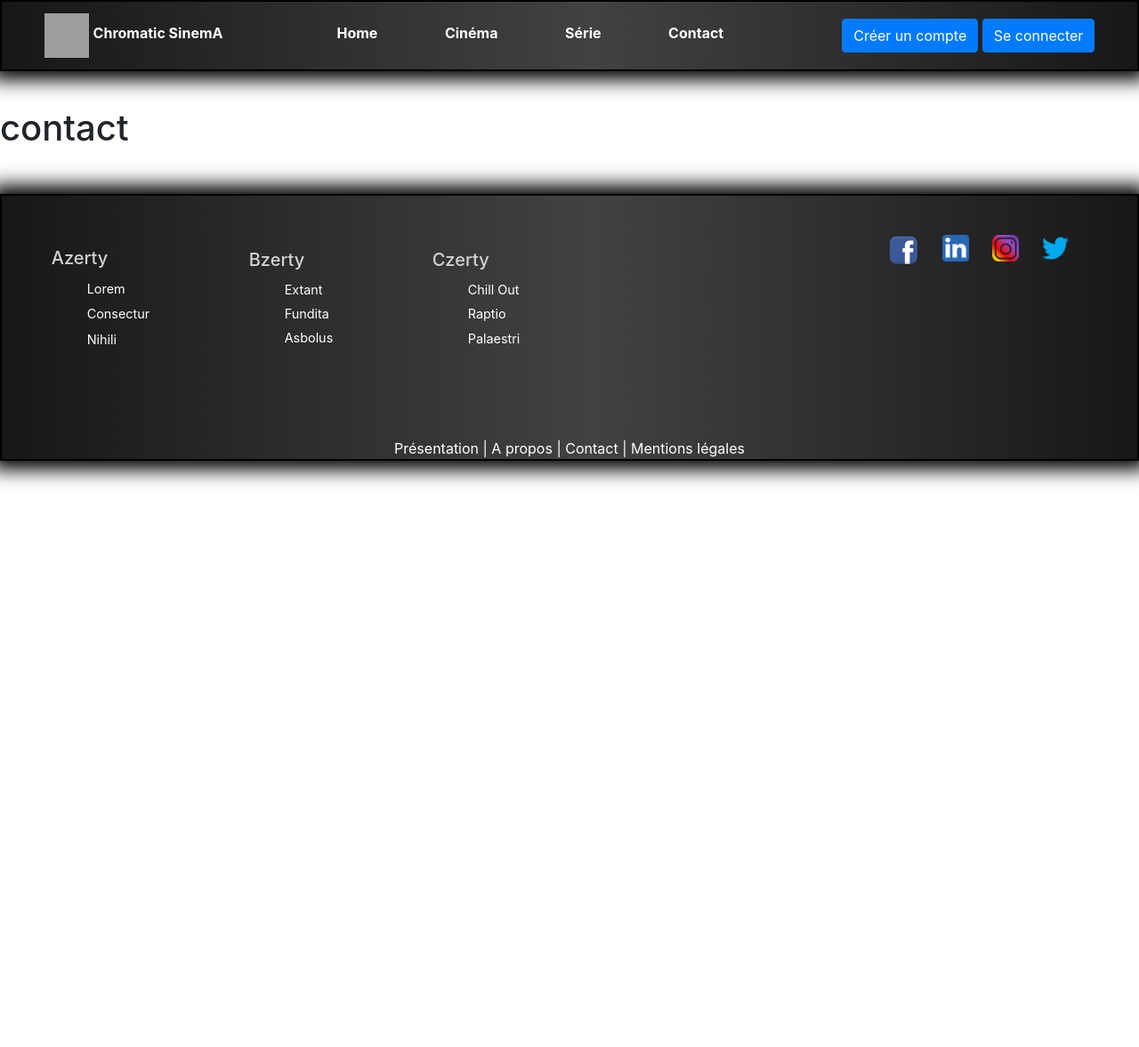
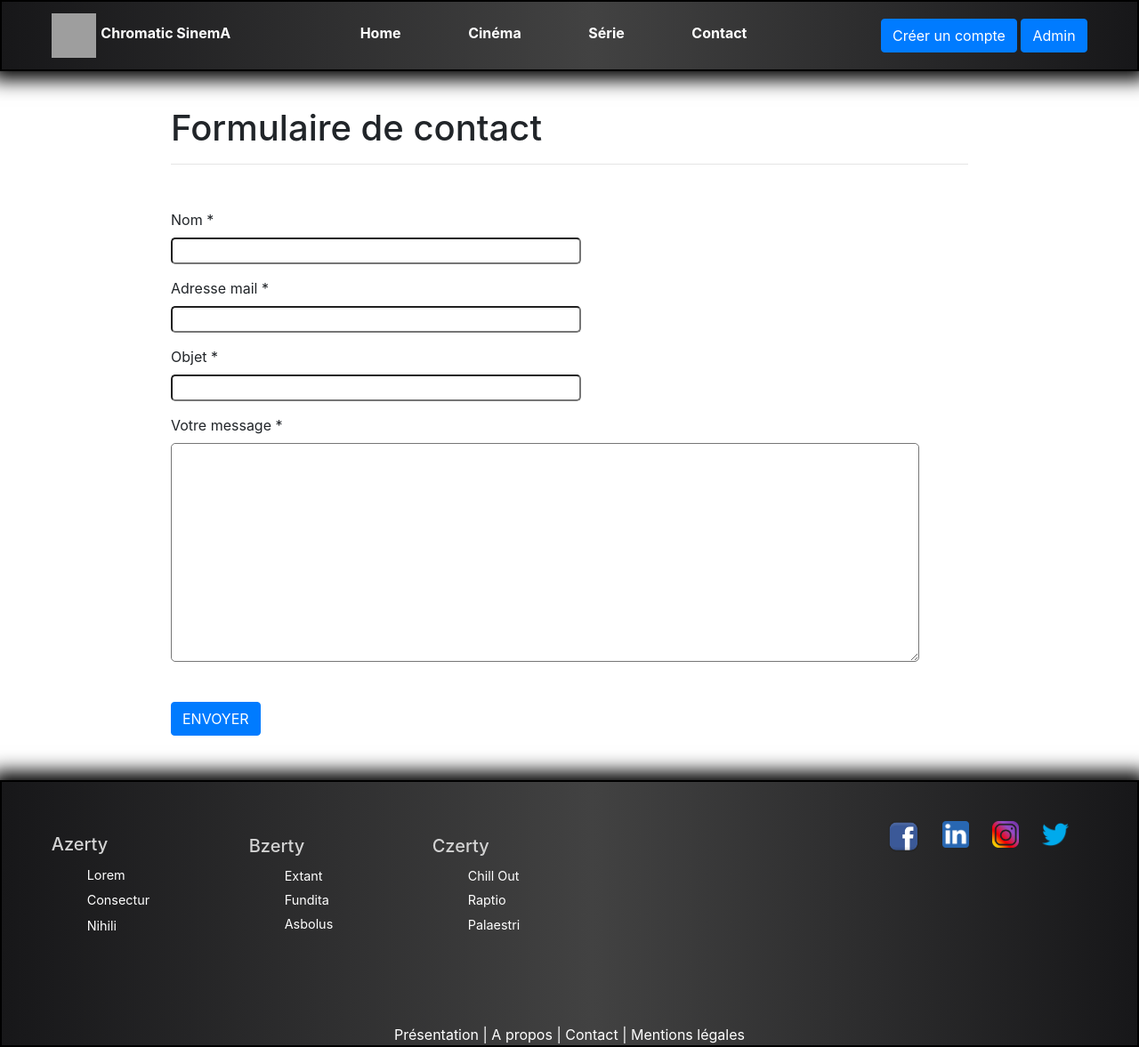
Before and after one commit to johnBeGoode/titre_pro_instic, a PHP site: page /contact in a window 1280 px wide. Shown: the whole page at 89% size. Before the commit the page ends 545 px from the top, so only its background shows below. Run offline with PHP 8.4, Linux system fonts and the light colour scheme; the visitor is signed in with stand-in values (Sample User, id 1); some libraries are stand-ins or nearby versions; grey boxes are pictures that could not be loaded.

Commit message:
Stylisation page 404, début mise en forme page contact

```diff
--- /dev/null
+++ b/controllers/404Controller.php
@@ -0,0 +1,6 @@
+<?php
+
+$title_page = 'Erreur 404';
+$desc_page = 'Erreur 404 -- page non trouvée';
+
+require_once '../views/' . $vue . '.php';
--- a/controllers/adminController.php
+++ b/controllers/adminController.php
@@ -9,8 +9,6 @@ $desc_page = "Accès a tous les articles,films et commentaires du site";
 $movieManager = new MovieManager();
 $nbMovies = $movieManager->count();
 $movies = $movieManager->getAllMovies();
-
-
 ?>
 
 <?php require_once '../views/' . $vue . '.php'; ?>
--- a/controllers/contactController.php
+++ b/controllers/contactController.php
@@ -1,6 +1,9 @@
 <?php
 $title_page = "Contact Chromatic SinémA";
-$desc_page = "lorem ipsum";
+$desc_page = "Page de contact pour toutes suggestions";
+
+// ---------------
+
 
 
 require_once '../views/' . $vue . '.php';
--- /dev/null
+++ b/public/js/form.js
@@ -0,0 +1,57 @@
+let nom = document.getElementById('nom');
+let aideNom = document.getElementById('aide_nom');
+let mail  = document.getElementById('mail');
+let aideMail = document.getElementById('aide_mail');
+let objet = document.getElementById('objet');
+let aideObjet = document.getElementById('aide_objet');
+let message = document.getElementById('message');
+let aideMessage = document.getElementById('aide_message');
+
+nom.addEventListener('blur', function(e) {
+    aideNom.textContent = ''; // vide sinon le msg reste présent malgré un nom de rentré
+    if (e.target.value == '') {
+        aideNom.textContent = 'Veuillez saisir votre nom';
+        this.style.borderColor = 'red';
+    }
+    else {
+        this.style.borderColor = 'green';
+    }
+})
+
+mail.addEventListener('blur', function(e) {
+    let regexMail = /.+@.+\..+/;
+    let msgMail = '';
+    let colorMail = 'red';
+
+    if (!regexMail.test(e.target.value) || e.target.value == '') {
+        msgMail = ' Adresse invalide';
+        this.style.borderColor = 'red';
+    }
+    else {
+        this.style.borderColor = 'green';
+    }
+    aideMail.textContent = msgMail;
+    aideMail.style.color = colorMail;
+})
+
+objet.addEventListener('blur', function(e) {
+    aideObjet.textContent = '';
+    if (e.target.value == '') {
+        aideObjet.textContent = 'Veuillez saisir un objet';
+        this.style.borderColor = 'red';
+    }
+    else {
+        this.style.borderColor = 'green';
+    }
+})
+
+message.addEventListener('blur', function(e) {
+    aideMessage.textContent = '';
+    if (e.target.value == '') {
+        aideMessage.textContent = 'Veuillez écrire votre message';
+        this.style.borderColor = 'red';
+    }
+    else {
+        this.style.borderColor = 'green';
+    }
+})
--- /dev/null
+++ b/public/sass/files/404.scss
@@ -0,0 +1,24 @@
+#error-page {
+    width: auto;
+    height: auto;
+    .error-message {
+        width: 50%;
+        margin: 80px auto;
+        border: 1px solid black;
+        border-radius: 10px;
+        background-color: rgb(245, 240, 240);
+        text-align: center;
+
+        h1 {
+            color: red;
+        }
+    }
+
+    footer {
+        position: absolute;
+        bottom: 0;
+        @media screen and (max-height: 800px) {
+            position: relative;
+        }
+    }
+}
--- a/public/sass/files/article.scss
+++ b/public/sass/files/article.scss
@@ -54,7 +54,7 @@
         .commentaire {
             border-radius: 20px;
             box-shadow: 2px 2px 4px gray;
-            background-color: rgb(242, 231, 248);
+            background-color: rgb(230, 240, 247);
             padding: 10px 30px;
             display: flex;
             clear: both;
--- /dev/null
+++ b/public/sass/files/contact.scss
@@ -0,0 +1,38 @@
+#page-contact {
+    width: 70%;
+    margin: auto;
+
+    form {
+        margin-top: 50px;
+
+        span {
+            font-size: 0.8rem;
+            color: red;
+        }
+
+        input[type=text], textarea {
+            margin-bottom: 15px;
+            border-radius: 5px;
+            color: lightgray;
+        }
+
+
+    }
+}
+
+
+    // #msg_erreurs {
+    //     font-size: 0.7em;
+    //     color: red;
+    //     text-align: center;
+    //     margin-top: -50px;
+    //     margin-bottom: 50px;
+    // }
+
+    // #msg_envoi {
+    //     font-size: 0.7em;
+    //     color: green;
+    //     text-align: center;
+    //     margin-top: -50px;
+    //     margin-bottom: 50px;
+    // }
--- a/public/sass/files/login.scss
+++ b/public/sass/files/login.scss
@@ -34,7 +34,7 @@
         position: absolute;
         bottom: 0;
         @media screen and (max-height: 800px) {
-            position: relative;
+            position: relative; // pour que le footer reste en place en bas sinon empiète sur form de connexion
         }
     }
 }
--- a/public/sass/styles.scss
+++ b/public/sass/styles.scss
@@ -3,6 +3,8 @@
 @import "files/header.scss";
 @import "files/home.scss";
 @import "files/article.scss";
+@import "files/contact.scss";
 @import "files/login.scss";
 @import "files/admin.scss";
+@import "files/404.scss";
 @import "files/footer.scss";
--- a/views/admin.php
+++ b/views/admin.php
@@ -23,6 +23,8 @@
             <th>Titre</th>
             <th>Date d'ajout</th>
             <th>Synopsis</th>
+            <th>Nb de commentaires</th>
+            <th>Publié</th>
         </tr>
     <thead>
 
--- a/views/contact.php
+++ b/views/contact.php
@@ -1,5 +1,22 @@
 <?php require_once 'include-parts/header.php'; ?>
 
-    <h1>contact</h1>
+<div id="page-contact">
+    <h1>Formulaire de contact</h1>
+    <hr>
 
+    <form action="" method="post">
+        <label for="nom">Nom *</label><br>
+        <input type="text" name="nom" id="nom" size="40"> <span id="aide_nom"></span><br>
+
+        <label for="mail">Adresse mail *</label><br>
+        <input type="text" name="mail" id="mail" size="40"> <span id="aide_mail"></span><br>
+
+        <label for="objet">Objet *</label><br>
+        <input type="text" name="objet" id="objet" size="40"> <span id="aide_objet"></span><br>
+
+        <label for="message">Votre message *</label> <span id="aide_message"></span><br>
+        <textarea name="message" id="message" cols="80" rows="10"></textarea><br><br>
+        <input type="submit" class="btn btn-primary" value="ENVOYER">
+    </form>
+</div>
 <?php require_once 'include-parts/footer.php'; ?>
--- a/views/include-parts/footer.php
+++ b/views/include-parts/footer.php
@@ -47,5 +47,6 @@
 <script src="https://stackpath.bootstrapcdn.com/bootstrap/4.4.1/js/bootstrap.min.js" integrity="sha384-wfSDF2E50Y2D1uUdj0O3uMBJnjuUD4Ih7YwaYd1iqfktj0Uod8GCExl3Og8ifwB6" crossorigin="anonymous"></script>
 
 <script src="/public/js/app.js"></script>
+<script src="/public/js/form.js"></script>
 </body>
 </html>
--- a/views/include-parts/header.php
+++ b/views/include-parts/header.php
@@ -1,5 +1,6 @@
+<?php session_start(); ?>
 <!DOCTYPE html>
-<html lang="en">
+<html lang="en" class="h-100">
 <head>
     <meta charset="UTF-8">
     <meta name="viewport" content="width=device-width, initial-scale=1.0">
@@ -25,7 +26,7 @@
                     <li><a href="/">Home</a></li>
                     <li><a href="">Cinéma</a></li>
                     <li><a href="">Série</a></li>
-                    <li><a href="">Contact</a></li>
+                    <li><a href="/contact">Contact</a></li>
                 </ul>
             </nav>
         </div>
@@ -33,6 +34,6 @@
             <!-- <button type="button" class="btn btn-primary">Créer un compte</button>
             <button type="button" class="btn btn-primary">Se connecter</button> -->
             <a href="" class="btn btn-primary">Créer un compte</a>
-            <a href="/connexion" class="btn btn-primary">Se connecter</a>
+            <a href="/connexion" class="btn btn-primary"><?= $_SESSION['connected'] === 1 ? 'Admin' : 'Se connecter' ?></a>
         </div>
     </header>
```
Also changed, not shown: controllers/traitement_a_copier.php (added, +80 -0 lines), views/404.php (+8 -3 lines), views/login.php (+5 -14 lines), public/styles.css, 1 other file.
